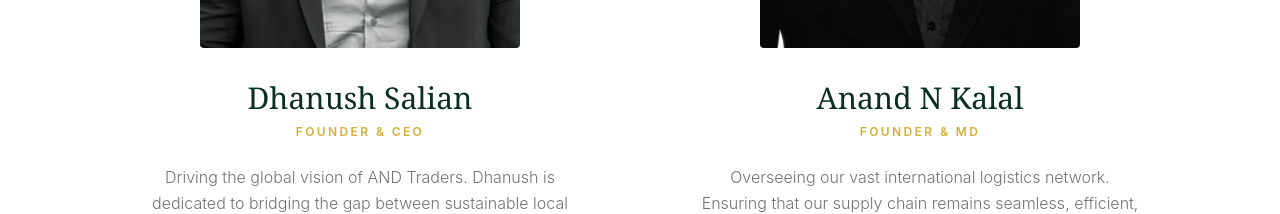
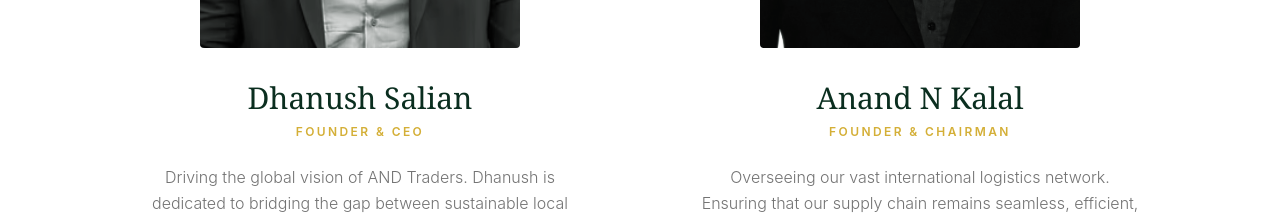
Before and after one commit to Skillmate2026/and-traders, a Next.js app: page /about in a window 1280 px wide. Shown: the part 3200-3414 px from the top of the page. Built offline with nearby package versions, Linux system fonts and the light colour scheme.

Commit message:
Updated  Founder  info

```diff
--- a/src/app/about/page.tsx
+++ b/src/app/about/page.tsx
@@ -14,7 +14,7 @@ const team = [
   },
   {
     name: "Anand N Kalal",
-    role: "Founder & MD",
+    role: "Founder & Chairman",
     image: "/Cofounder.jpg",
     bio: "Overseeing our vast international logistics network. Ensuring that our supply chain remains seamless, efficient, and perfectly compliant with global trade standards from farm to port.",
   }
--- a/src/components/TeamSection.tsx
+++ b/src/components/TeamSection.tsx
@@ -12,7 +12,7 @@ const team = [
   },
   {
     name: "Anand N Kalal",
-    role: "Founder & MD",
+    role: "Founder & Chairman",
     image: "/Cofounder.jpg",
     bio: "Overseeing our vast international logistics network. Ensuring that our supply chain remains seamless, efficient, and perfectly compliant with global trade standards from farm to port.",
   }
```
